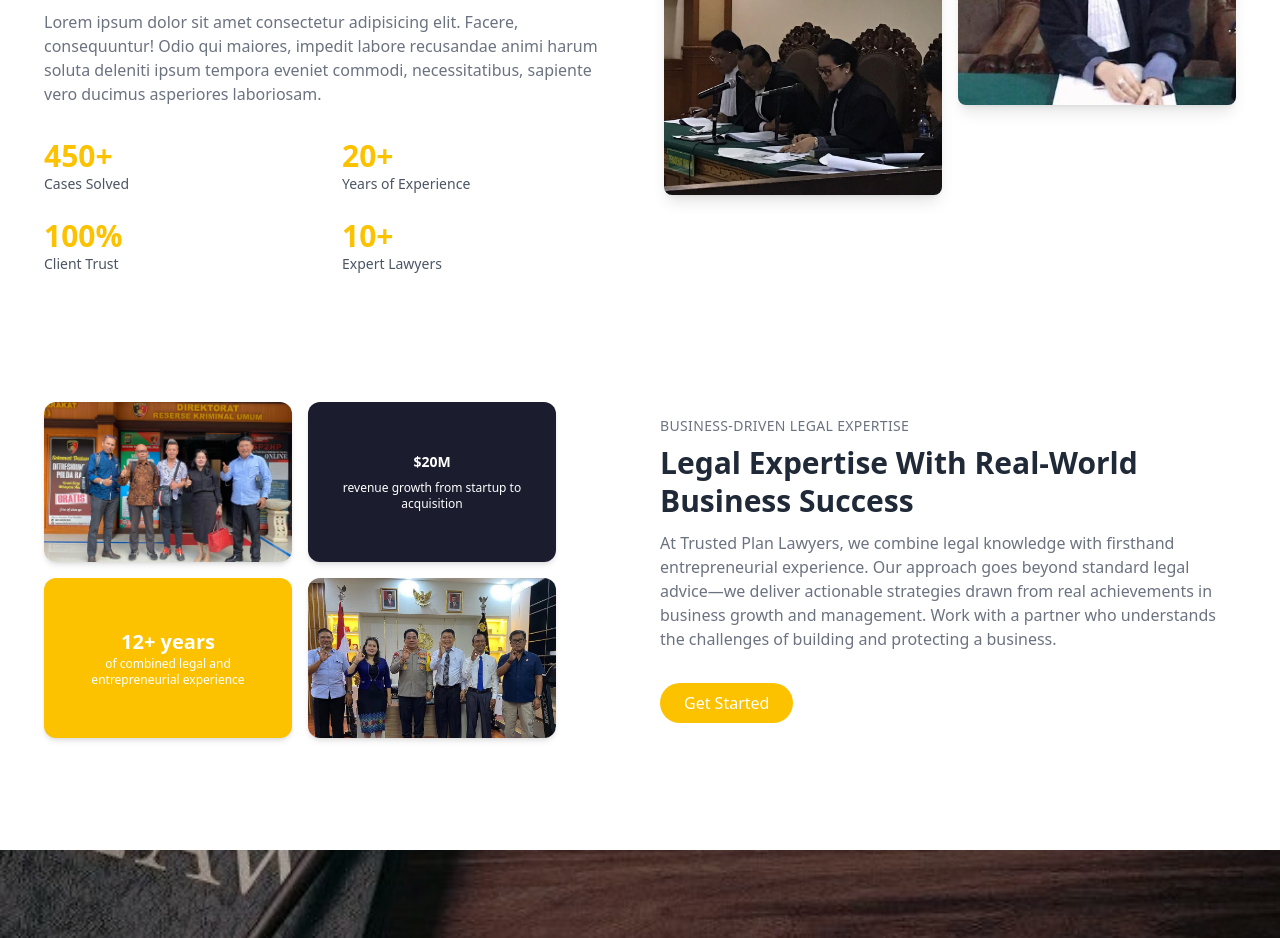
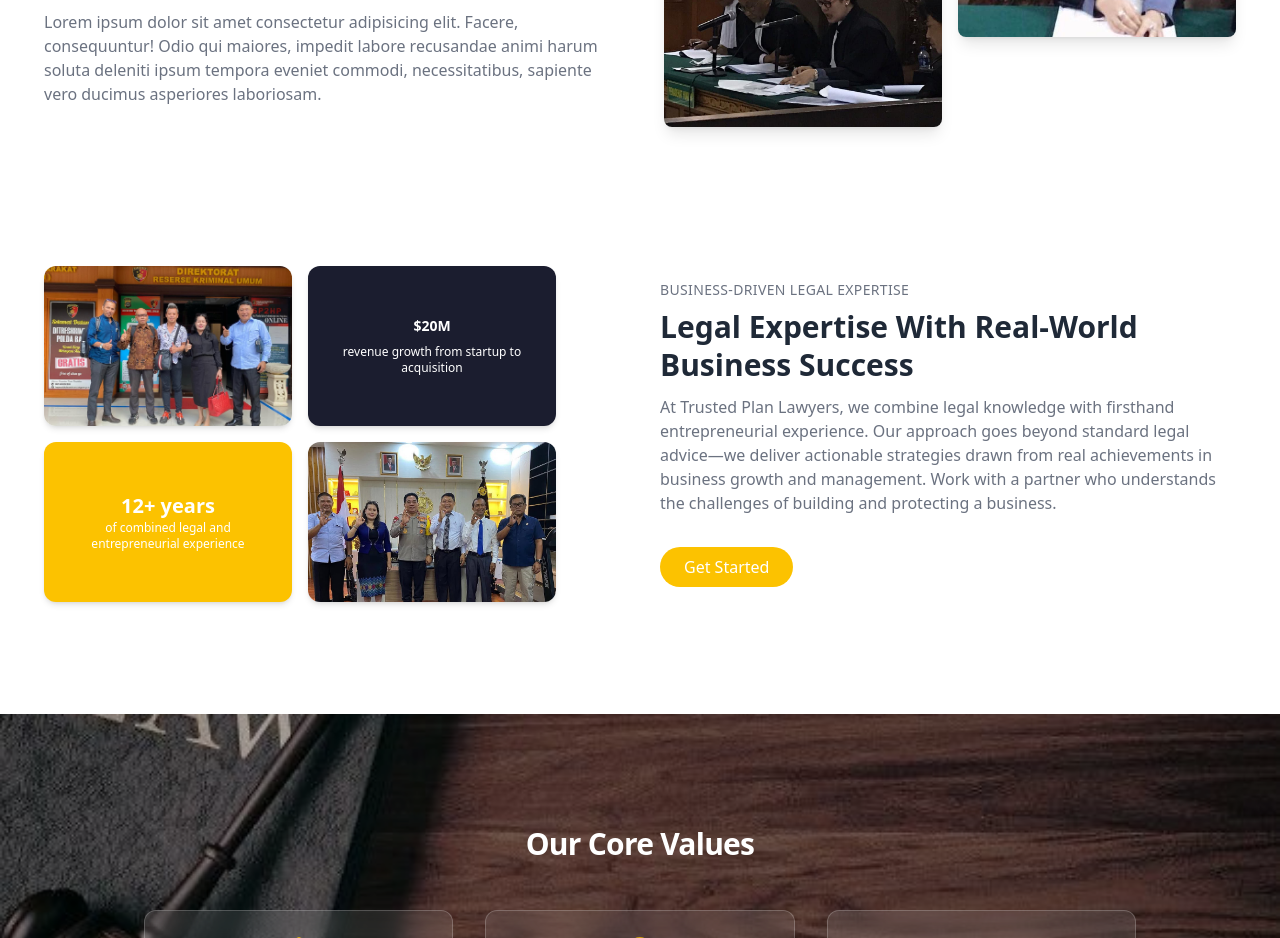
Before and after one commit to Nyomanpass/pengacara, a React (Vite) app: page /about in a window 1280 px wide. Shown: the part 1140-2078 px from the top of the page. Built offline with nearby package versions, Linux system fonts and the light colour scheme.

Commit message:
Update Profile.jsx
delete statiktik in component profile

```diff
--- a/src/components/Profile.jsx
+++ b/src/components/Profile.jsx
@@ -26,25 +26,7 @@
        Lorem ipsum dolor sit amet consectetur adipisicing elit. Facere, consequuntur! Odio qui maiores, impedit labore recusandae animi harum soluta deleniti ipsum tempora eveniet commodi, necessitatibus, sapiente vero ducimus asperiores laboriosam.
       </p>
 
-      {/* Statistik */}
-      <div className="grid grid-cols-2 gap-6 mt-6">
-        <div>
-          <div className="text-primary text-3xl font-bold">450+</div>
-          <div className="text-gray-600 text-sm">Cases Solved</div>
-        </div>
-        <div>
-          <div className="text-primary text-3xl font-bold">20+</div>
-          <div className="text-gray-600 text-sm">Years of Experience</div>
-        </div>
-        <div>
-          <div className="text-primary text-3xl font-bold">100%</div>
-          <div className="text-gray-600 text-sm">Client Trust</div>
-        </div>
-        <div>
-          <div className="text-primary text-3xl font-bold">10+</div>
-          <div className="text-gray-600 text-sm">Expert Lawyers</div>
-        </div>
-      </div>
+
     </div>
 
     {/* Kanan: Gambar */}
```
